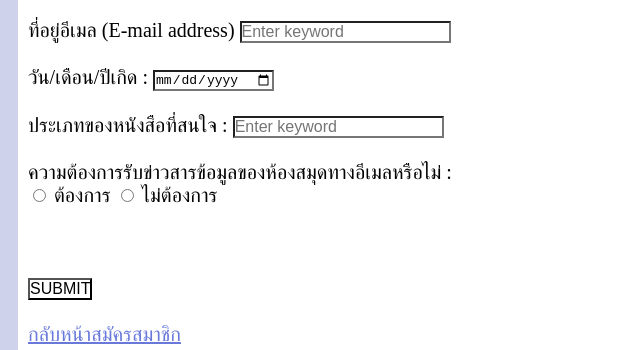
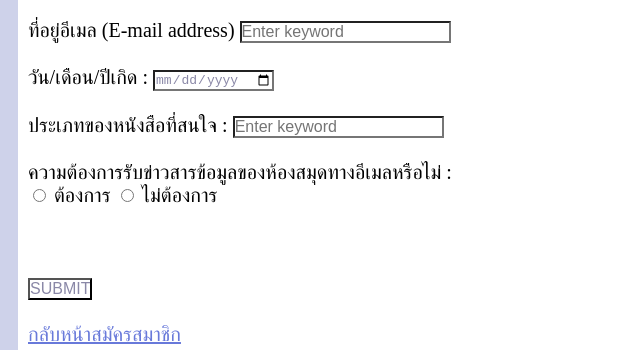
Before and after one commit to Chat-cha/6709650268_LibraryMembershipApplicationForm, a plain HTML site: page index.html in a window 1280 px wide. Shown: the part 435-785 px from the top of the page, 0-640 px from the left. Drawn offline with Linux system fonts and the light colour scheme.

Commit message:
change input color.

```diff
--- a/formSTYLE.css
+++ b/formSTYLE.css
@@ -58,7 +58,8 @@ form { border-radius: 10px;
        form {font-size: 20px;}
 
        input {background-color: #ffffff;
-             font-size: medium;}
+             font-size: medium;
+            color: #8a88a7;}
 
        a {font-size: 15px;
         text-align: center;
```
